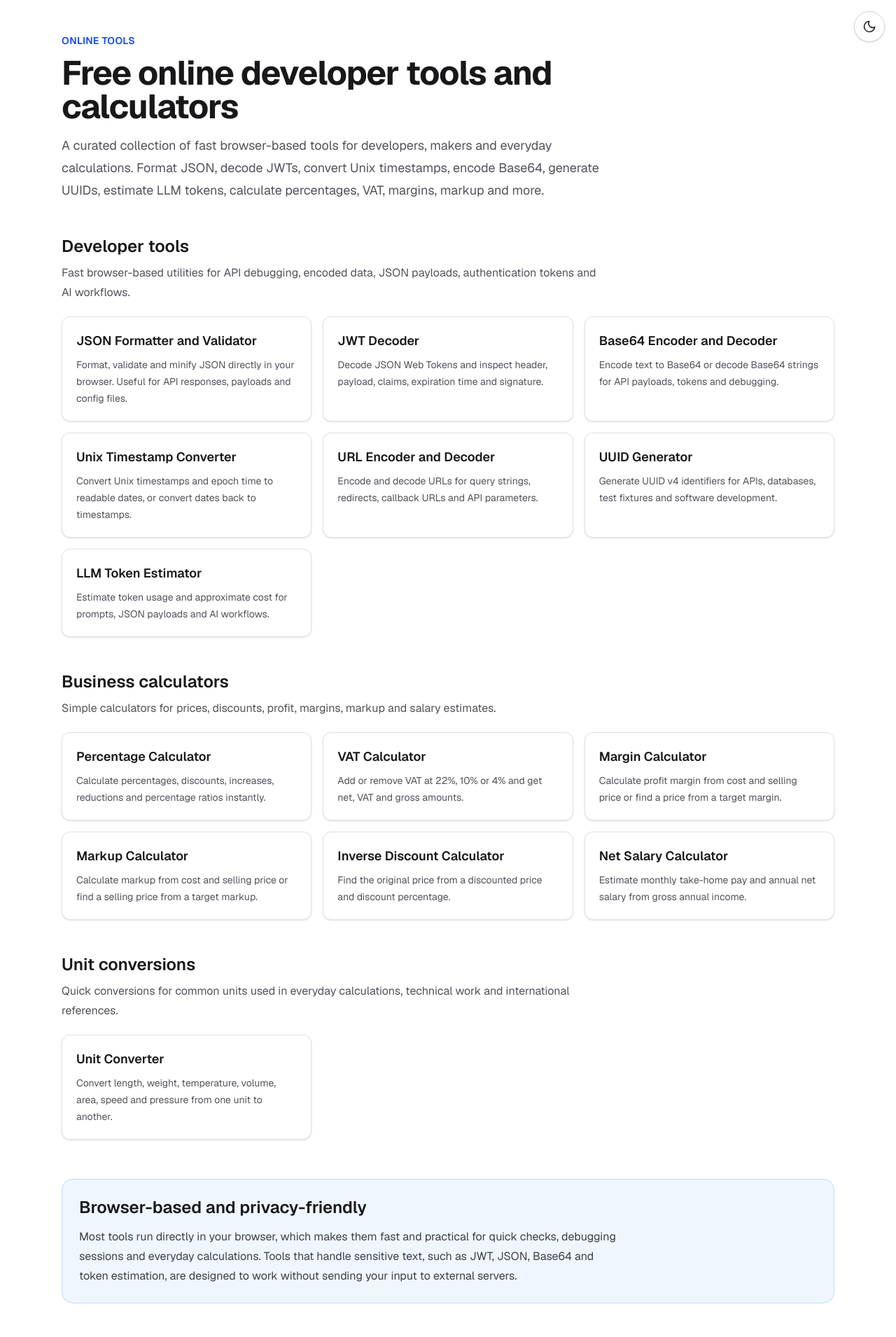
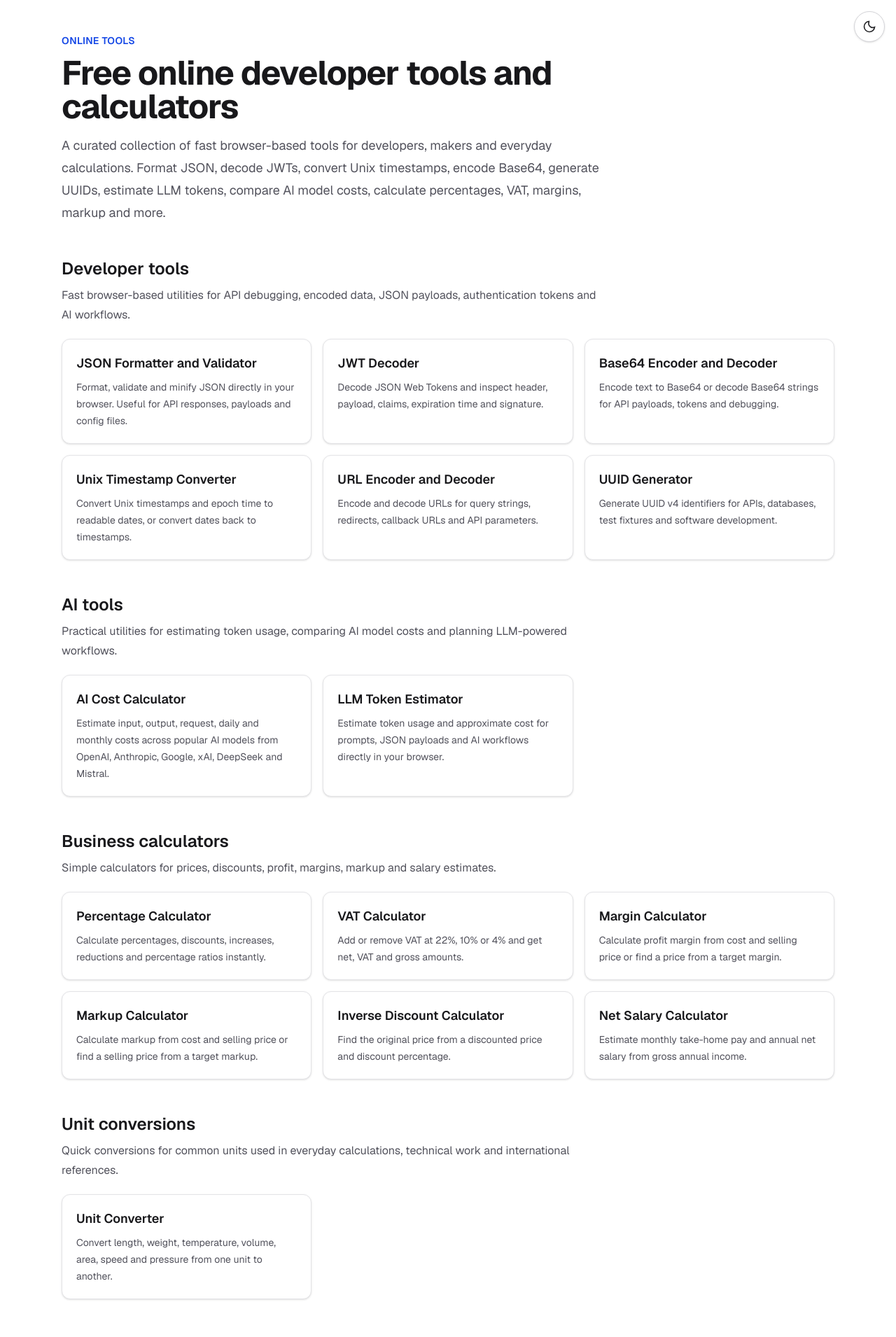
Before and after one commit to elpablo/calcolafacile, a Next.js app: page /en/tools in a window 1280 px wide. Shown: the top 1910 px of the page at 70% size. Built offline with nearby package versions, Linux system fonts and the light colour scheme.

Commit message:
feat: update tool descriptions and add AI tools section for enhanced user guidance

```diff
--- a/src/app/en/tools/page.js
+++ b/src/app/en/tools/page.js
@@ -1,11 +1,9 @@
-
-
 import Link from "next/link";
 
 export const metadata = {
     title: "Free Online Tools - Developer Tools and Calculators",
     description:
-        "Browse free online developer tools and calculators for JSON, JWT, Base64, timestamps, URL encoding, UUIDs, percentages, VAT, margins, markup, salary estimates and unit conversions.",
+        "Browse free online developer tools, AI utilities and calculators for JSON, JWT, Base64, timestamps, token estimation, AI cost comparison, percentages, VAT, margins, salary estimates and unit conversions.",
     alternates: {
         canonical: "https://calcolafacile.org/en/tools",
         languages: {
@@ -56,11 +54,24 @@ const toolGroups = [
                 description:
                     "Generate UUID v4 identifiers for APIs, databases, test fixtures and software development.",
             },
+        ],
+    },
+    {
+        title: "AI tools",
+        description:
+            "Practical utilities for estimating token usage, comparing AI model costs and planning LLM-powered workflows.",
+        tools: [
+            {
+                href: "/en/ai-cost-calculator",
+                title: "AI Cost Calculator",
+                description:
+                    "Estimate input, output, request, daily and monthly costs across popular AI models from OpenAI, Anthropic, Google, xAI, DeepSeek and Mistral.",
+            },
             {
                 href: "/en/token-estimator",
                 title: "LLM Token Estimator",
                 description:
-                    "Estimate token usage and approximate cost for prompts, JSON payloads and AI workflows.",
+                    "Estimate token usage and approximate cost for prompts, JSON payloads and AI workflows directly in your browser.",
             },
         ],
     },
@@ -136,7 +147,8 @@ export default function ToolsPage() {
                     A curated collection of fast browser-based tools for developers,
                     makers and everyday calculations. Format JSON, decode JWTs,
                     convert Unix timestamps, encode Base64, generate UUIDs, estimate
-                    LLM tokens, calculate percentages, VAT, margins, markup and more.
+                    LLM tokens, compare AI model costs, calculate percentages, VAT,
+                    margins, markup and more.
                 </p>
             </section>
 
@@ -179,8 +191,8 @@ export default function ToolsPage() {
                 <p className="mt-3 max-w-3xl leading-7 text-zinc-700 dark:text-zinc-300">
                     Most tools run directly in your browser, which makes them fast and
                     practical for quick checks, debugging sessions and everyday calculations.
-                    Tools that handle sensitive text, such as JWT, JSON, Base64 and token
-                    estimation, are designed to work without sending your input to external servers.
+                    Tools that handle sensitive text, such as JWT, JSON, Base64, token
+                    estimation and AI cost planning, are designed to work without sending your input to external servers.
                 </p>
             </section>
         </main>
```
